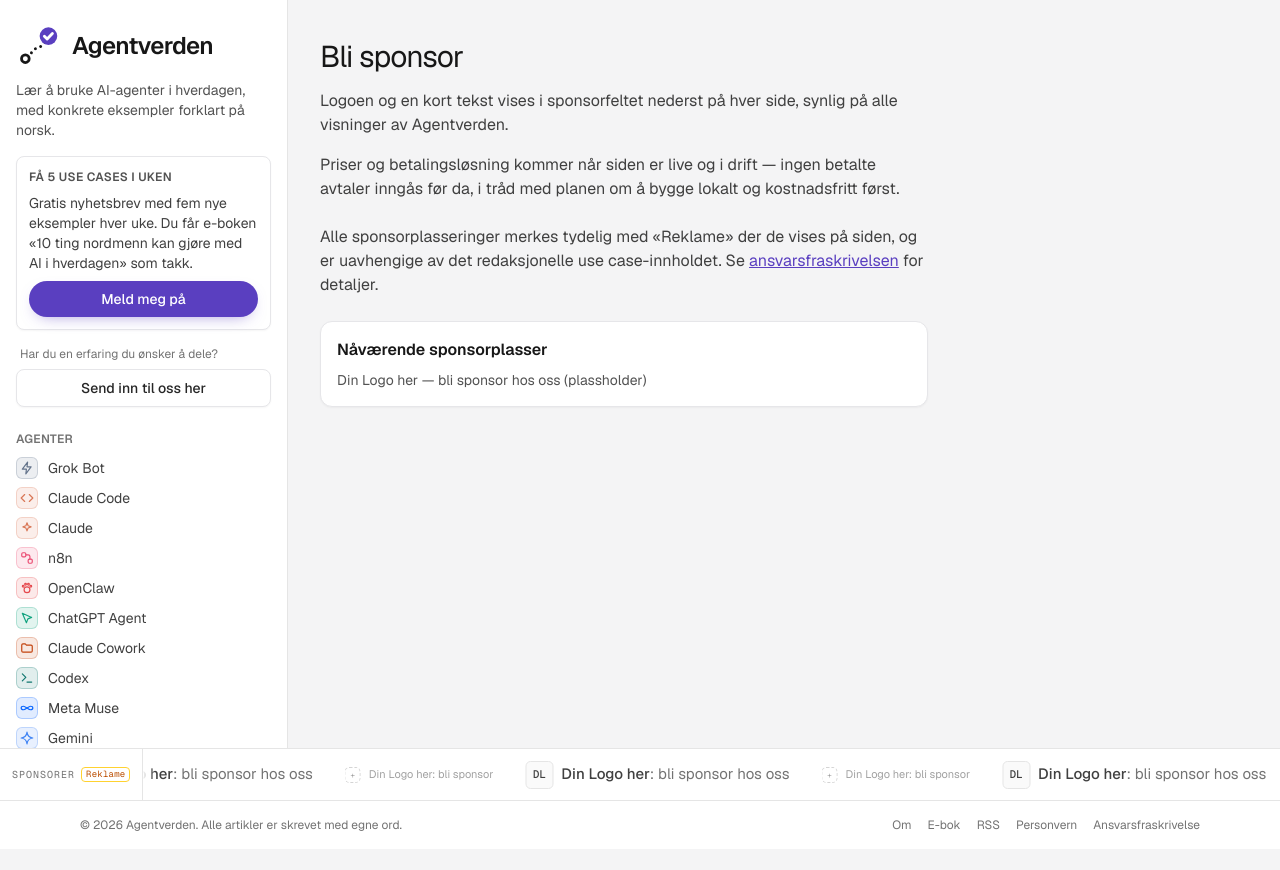
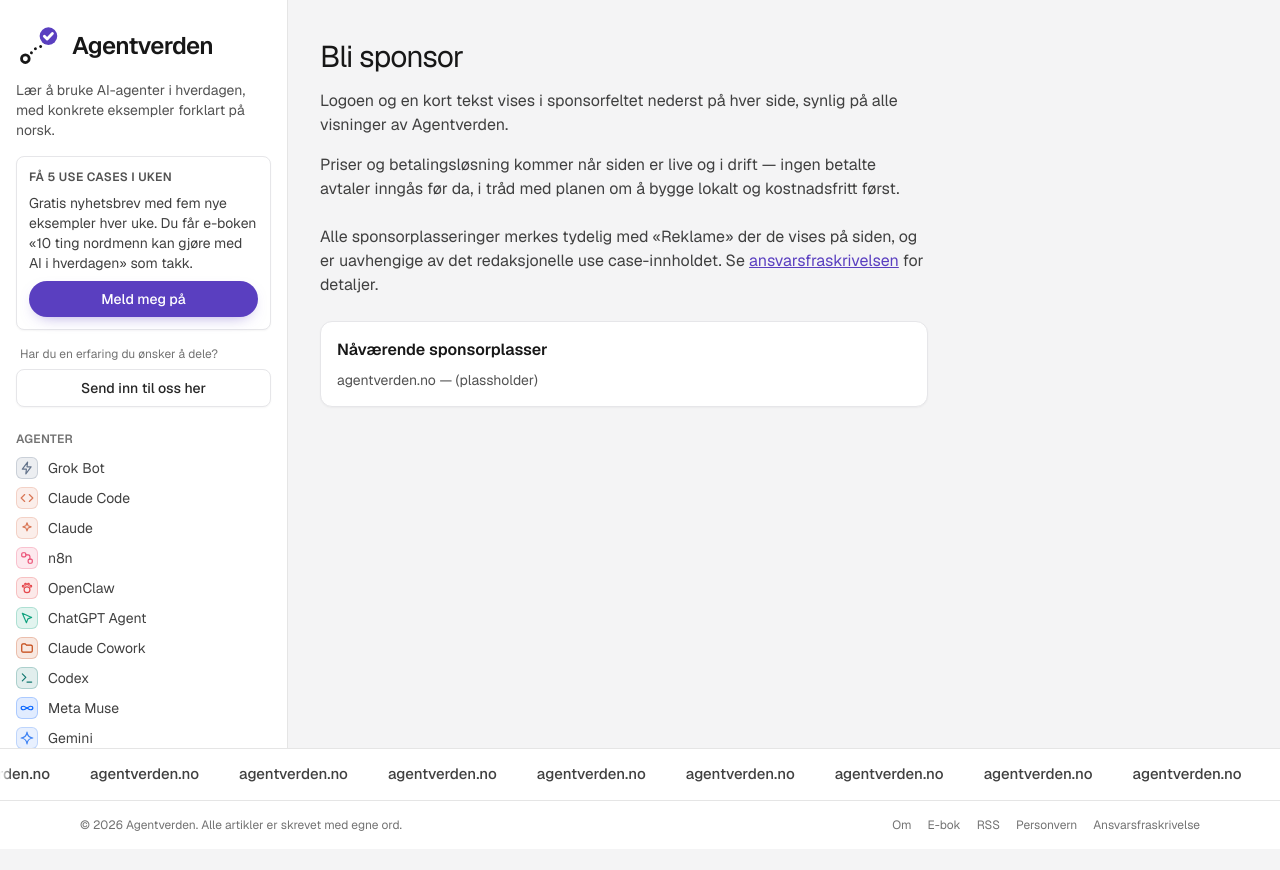
Before and after one commit to Lise-KI/agentverden, a Next.js app: page /sponsor in a window 1280 px wide. Shown: the top 870 px of the page. Built offline with nearby package versions, Linux system fonts and the light colour scheme.

Commit message:
Bunnbar: bare agentverden.no ruller. Fjern «Sponsorer / Reklame» og «Din Logo her»
Co-Authored-By: Claude Sonnet 5.5 <noreply@anthropic.com>
Claude-Session: https://claude.ai/code/session_011SA7d6mQTL3dwGya4JsLJm

```diff
--- a/src/components/SponsorBar.tsx
+++ b/src/components/SponsorBar.tsx
@@ -20,22 +20,16 @@ export default function SponsorBar() {
   // mange reelle sponsorer det er, så ett sett alltid dekker selv brede
   // skjermer (ultrawide/4K).
   const repeatCount = Math.max(2, Math.ceil(12 / Math.max(1, items.length)));
-  const blocksPerSet = repeatCount * (items.length + 1);
+  const blocksPerSet = repeatCount * items.length;
   // ~2,2 sekunder pr. blokk å rulle gjennom, minst 24s totalt.
   const durationSeconds = Math.max(24, Math.round(blocksPerSet * 2.2));
 
   return (
     <nav
-      aria-label="Sponsorer"
+      aria-label="Agentverden"
       data-sponsor-bar="true"
       className="sponsor-bar fixed inset-x-0 bottom-0 z-30 flex items-stretch border-t border-neutral-200 bg-white"
     >
-      <span className="hidden shrink-0 items-center gap-1.5 border-r border-neutral-200 px-3 font-mono text-[10px] tracking-widest text-neutral-500 uppercase sm:flex">
-        Sponsorer
-        <span className="rounded border border-amber-300 px-1 text-[9px] tracking-wide text-amber-700 normal-case">
-          Reklame
-        </span>
-      </span>
       <div
         className="sponsor-marquee min-w-0 flex-1"
         style={{ "--sponsor-duration": `${durationSeconds}s` } as CSSProperties}
@@ -67,30 +61,24 @@ function SponsorSet({
         <Fragment key={blockIndex}>
           {items.map((s, i) => (
             <Link
-              key={`${blockIndex}-${s.initials}-${i}`}
+              key={`${blockIndex}-${s.name}-${i}`}
               href={s.href}
               tabIndex={clone ? -1 : undefined}
               className="group flex h-full shrink-0 items-center gap-2 px-4 text-[13px] font-medium whitespace-nowrap text-neutral-700 transition-colors hover:text-neutral-900 sm:px-5 sm:text-[15px]"
             >
-              <span className="inline-flex size-6 shrink-0 items-center justify-center rounded-[5px] border border-neutral-200 bg-neutral-50 font-mono text-[10px] text-neutral-700 sm:size-7 sm:text-[11px]">
-                {s.initials}
-              </span>
+              {s.initials && (
+                <span className="inline-flex size-6 shrink-0 items-center justify-center rounded-[5px] border border-neutral-200 bg-neutral-50 font-mono text-[10px] text-neutral-700 sm:size-7 sm:text-[11px]">
+                  {s.initials}
+                </span>
+              )}
               <span className="inline-flex items-baseline">
                 <span className="group-hover:text-brand">{s.name}</span>
-                <span className="font-normal text-neutral-500">: {s.pitch}</span>
+                {s.pitch && (
+                  <span className="font-normal text-neutral-500">: {s.pitch}</span>
+                )}
               </span>
             </Link>
           ))}
-          <Link
-            href="/sponsor"
-            tabIndex={clone ? -1 : undefined}
-            className="group flex h-full shrink-0 items-center gap-2 px-3 text-[11px] font-normal whitespace-nowrap text-neutral-400 transition-colors hover:text-neutral-900"
-          >
-            <span className="inline-flex size-4 shrink-0 items-center justify-center rounded-[5px] border border-dashed border-neutral-300 text-[8px] text-neutral-400">
-              +
-            </span>
-            <span>Din Logo her: bli sponsor</span>
-          </Link>
         </Fragment>
       ))}
     </div>
--- a/src/data/sponsors.ts
+++ b/src/data/sponsors.ts
@@ -1,11 +1,13 @@
 export type Sponsor = {
-  initials: string;
+  initials?: string;
   name: string;
-  pitch: string;
+  pitch?: string;
   href: string;
 };
 
-// Plassholder-sponsorer for lokal prototype — ingen reelle avtaler ennå.
+// Foreløpig ingen sponsorer: baren viser bare nettstedets eget navn.
+// Når en ekte sponsor kommer på plass, legges den til her (med initials og
+// pitch), og «Sponsorer / Reklame»-merket må settes tilbake i SponsorBar.tsx.
 export const sponsors: Sponsor[] = [
-  { initials: "DL", name: "Din Logo her", pitch: "bli sponsor hos oss", href: "/sponsor" },
+  { name: "agentverden.no", href: "/" },
 ];
```
